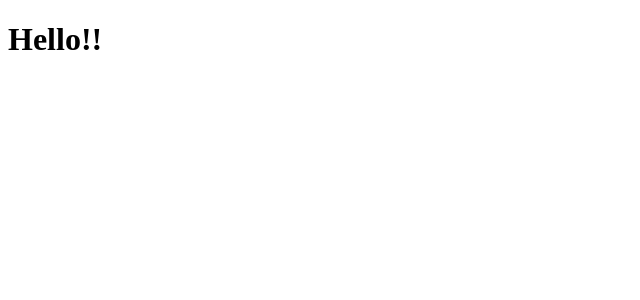
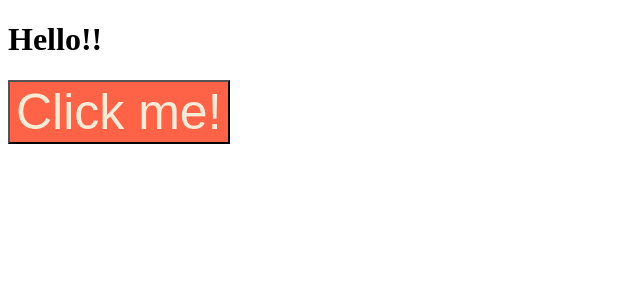
Before and after one commit to whymi627/movie, a React (Create React App) app: page / in a window 1280 px wide. Shown: the top 300 px of the page, without its empty margins (0-640 px from the left). Built offline with nearby package versions, Linux system fonts and the light colour scheme.

Commit message:
2-styles.css 변경전

```diff
--- a/package.json
+++ b/package.json
@@ -6,6 +6,7 @@
     "@testing-library/jest-dom": "^5.17.0",
     "@testing-library/react": "^13.4.0",
     "@testing-library/user-event": "^13.5.0",
+    "prop-types": "^15.8.1",
     "react": "^18.2.0",
     "react-dom": "^18.2.0",
     "react-scripts": "5.0.1",
--- a/src/App.js
+++ b/src/App.js
@@ -1,4 +1,4 @@
-
+import Button from "./Button";
 function App() {
   return (
     <div>
@@ -6,6 +6,8 @@ function App() {
         <h1>
           Hello!!
         </h1>
+        {/* <Button text= {12}/> */}
+        <Button text= {"Click me!"}/>
     </div>
 
   );
--- /dev/null
+++ b/src/Button.js
@@ -0,0 +1,23 @@
+import PropTypes from 'prop-types';
+
+
+function Button({text}) {
+    return (
+        <button
+            style={{
+                color:"antiquewhite",
+                backgroundColor: "tomato",
+                fontSize: "50px",
+
+        }}
+
+        >{text}
+        </button>
+    );
+}
+
+Button.propTypes = {
+    text: PropTypes.string.isRequired,
+}
+
+export default Button;
--- a/src/index.js
+++ b/src/index.js
@@ -1,6 +1,7 @@
 import React from 'react';
 import ReactDOM from 'react-dom/client';
 import App from './App';
+import './styles.css';
 
 const root = ReactDOM.createRoot(document.getElementById('root'));
 root.render(
--- /dev/null
+++ b/src/styles.css
@@ -0,0 +1,4 @@
+button {
+    color:antiquewhite;
+    background-color: tomato;
+}
```
Also changed, not shown: 1 other file (tests, documents, lock files or other folders).
